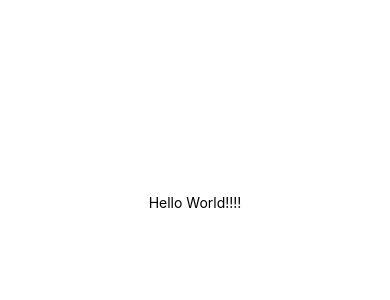
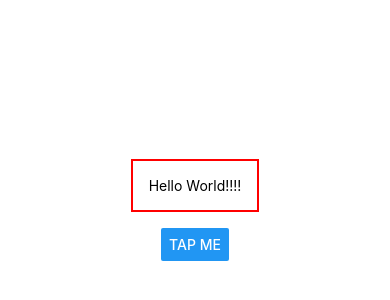
Before and after one commit to Uthaeus/rncourse-1, a React Native app: screen / in a window 390 px wide. Shown: the part 220-520 px from the top of the page. Built offline with nearby package versions, Linux system fonts and the light colour scheme.

Commit message:
learning about simple structure and styling

```diff
--- a/App.js
+++ b/App.js
@@ -1,11 +1,10 @@
-import { StatusBar } from 'expo-status-bar';
-import { StyleSheet, Text, View } from 'react-native';
+import { StyleSheet, Text, View, Button } from "react-native";
 
 export default function App() {
   return (
     <View style={styles.container}>
-      <Text>Hello World!!!!</Text>
-      <StatusBar style="auto" />
+      <Text style={styles.dummyText}>Hello World!!!!</Text>
+      <Button title="tap me" />
     </View>
   );
 }
@@ -13,8 +12,9 @@
 const styles = StyleSheet.create({
   container: {
     flex: 1,
-    backgroundColor: '#fff',
-    alignItems: 'center',
-    justifyContent: 'center',
+    backgroundColor: "#fff",
+    alignItems: "center",
+    justifyContent: "center",
   },
+  dummyText: { margin: 16, borderWidth: 2, borderColor: "red", padding: 16 },
 });
```
